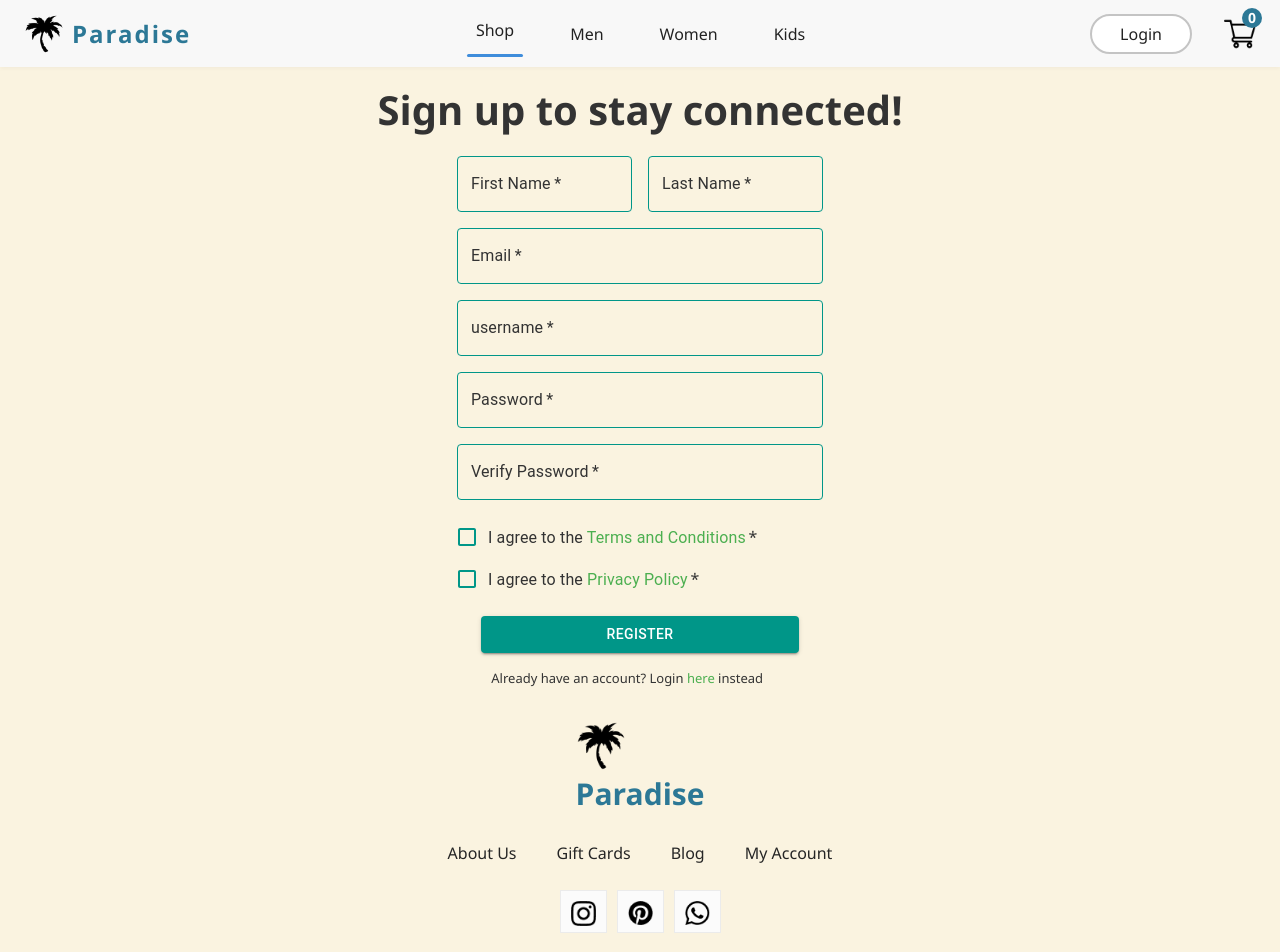
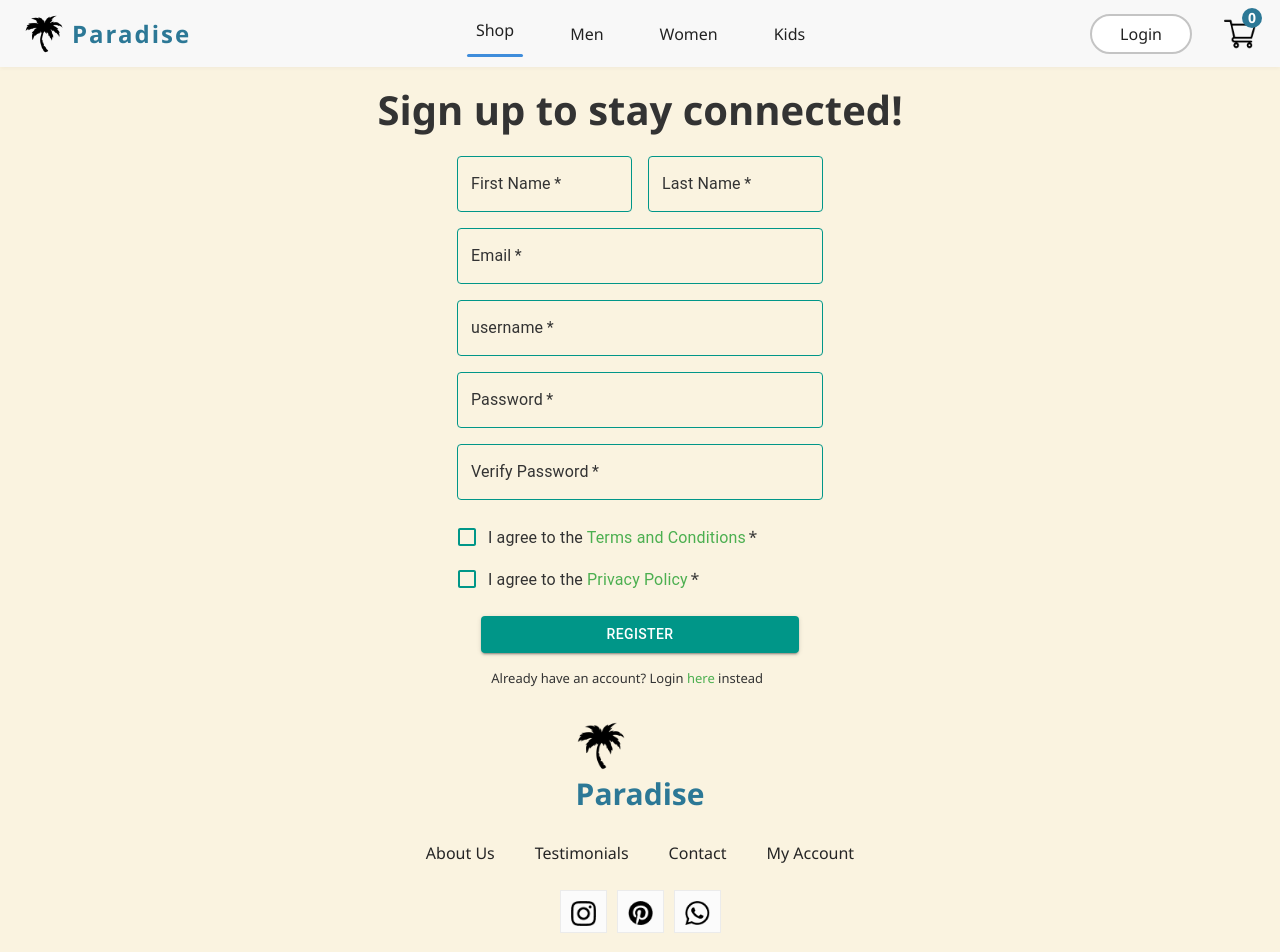
Before and after one commit to FranklinUniversityCompSciPracticum/SU25_Team2, a React (Create React App) app in the folder frontend/: page /register in a window 1280 px wide. Shown: the top 952 px of the page. Built offline with nearby package versions, Linux system fonts and the light colour scheme.

Commit message:
created contact page and testimonials page

```diff
--- a/frontend/src/App.js
+++ b/frontend/src/App.js
@@ -10,6 +10,8 @@ import ShopCategory from './Pages/ShopCategory';
 import Product from './Pages/Product'
 import Register from './Pages/Register'
 import About from './Pages/About';
+import Contact from './Pages/Contact';
+import Testimonials from './Pages/Testimonials';
 
 // MORE IMPORTS WILL GO HERE.
 
@@ -31,6 +33,8 @@ function App() {
           <Route path="/product/:productId" element={<Product />} />
           <Route path="/register" element={<Register />} />
           <Route path="/about" element={<About />} />
+          <Route path="/contact" element={<Contact />} />
+          <Route path="/testimonials" element={<Testimonials />} />
           {/* Add your routes here, example: <Route path="/about" element={<About />} /> */}
           {/*<Route path="/register"
           {/* Add more routes as needed */}
--- a/frontend/src/Components/Footer/Footer.jsx
+++ b/frontend/src/Components/Footer/Footer.jsx
@@ -18,8 +18,8 @@ const Footer = () => {
             </div>
             <ul className="footer-links">
                 <li><Link to="/about">About Us</Link></li>
-                <li>Gift Cards</li>
-                <li>Blog</li>
+                <li><Link to="/testimonials">Testimonials</Link></li>
+                <li><Link to="/contact">Contact</Link></li>
                 <li><Link to="/login">My Account</Link></li>
             </ul>
             <div className="footer-social-icons">
--- /dev/null
+++ b/frontend/src/Pages/Contact.jsx
@@ -0,0 +1,11 @@
+import React from 'react'
+
+const Contact = () => {
+  return (
+    <div>
+
+    </div>
+  )
+}
+
+export default Contact
--- /dev/null
+++ b/frontend/src/Pages/Testimonials.jsx
@@ -0,0 +1,11 @@
+import React from 'react'
+
+const Testimonials = () => {
+  return (
+    <div>
+
+    </div>
+  )
+}
+
+export default Testimonials
```
